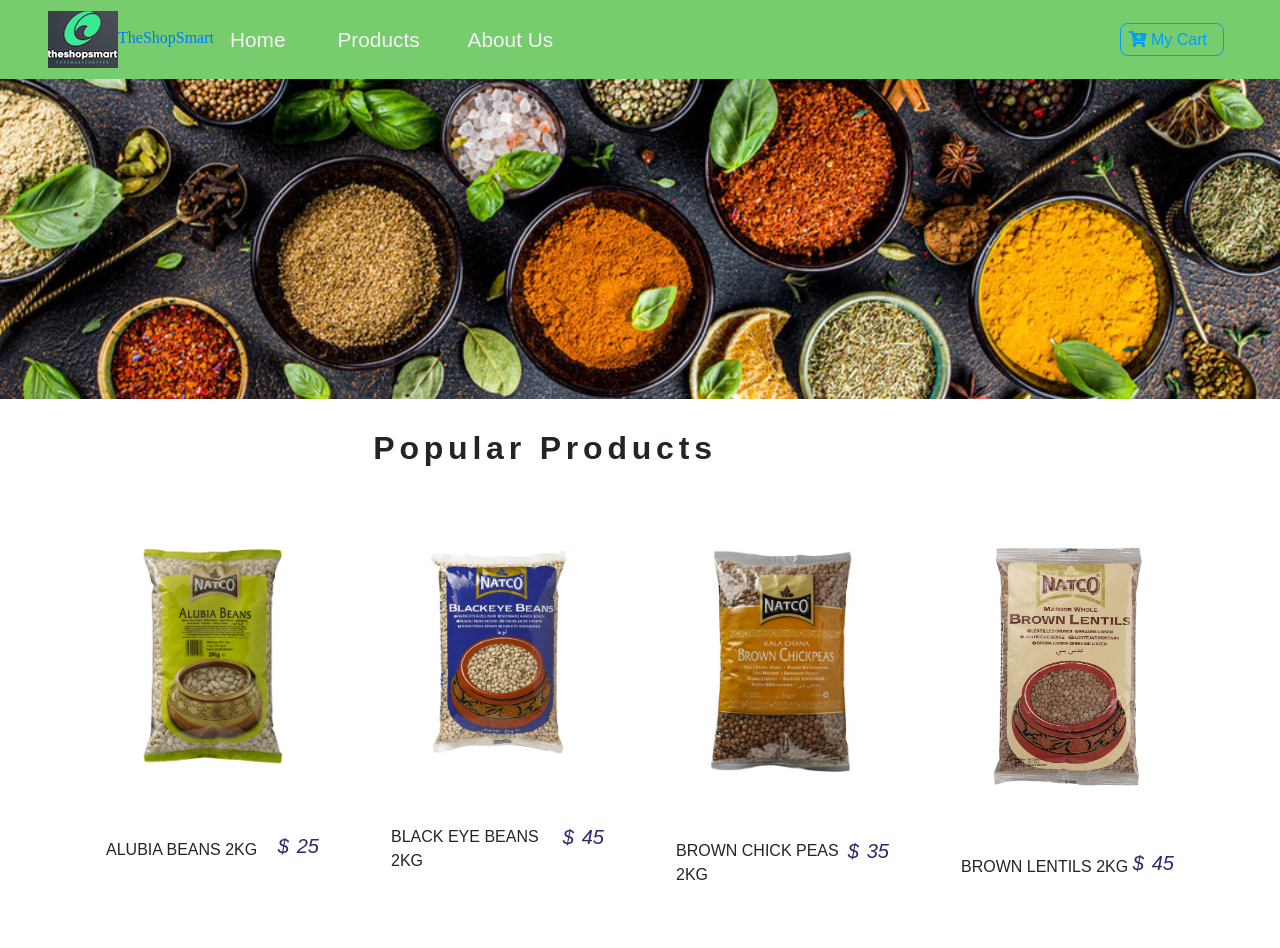
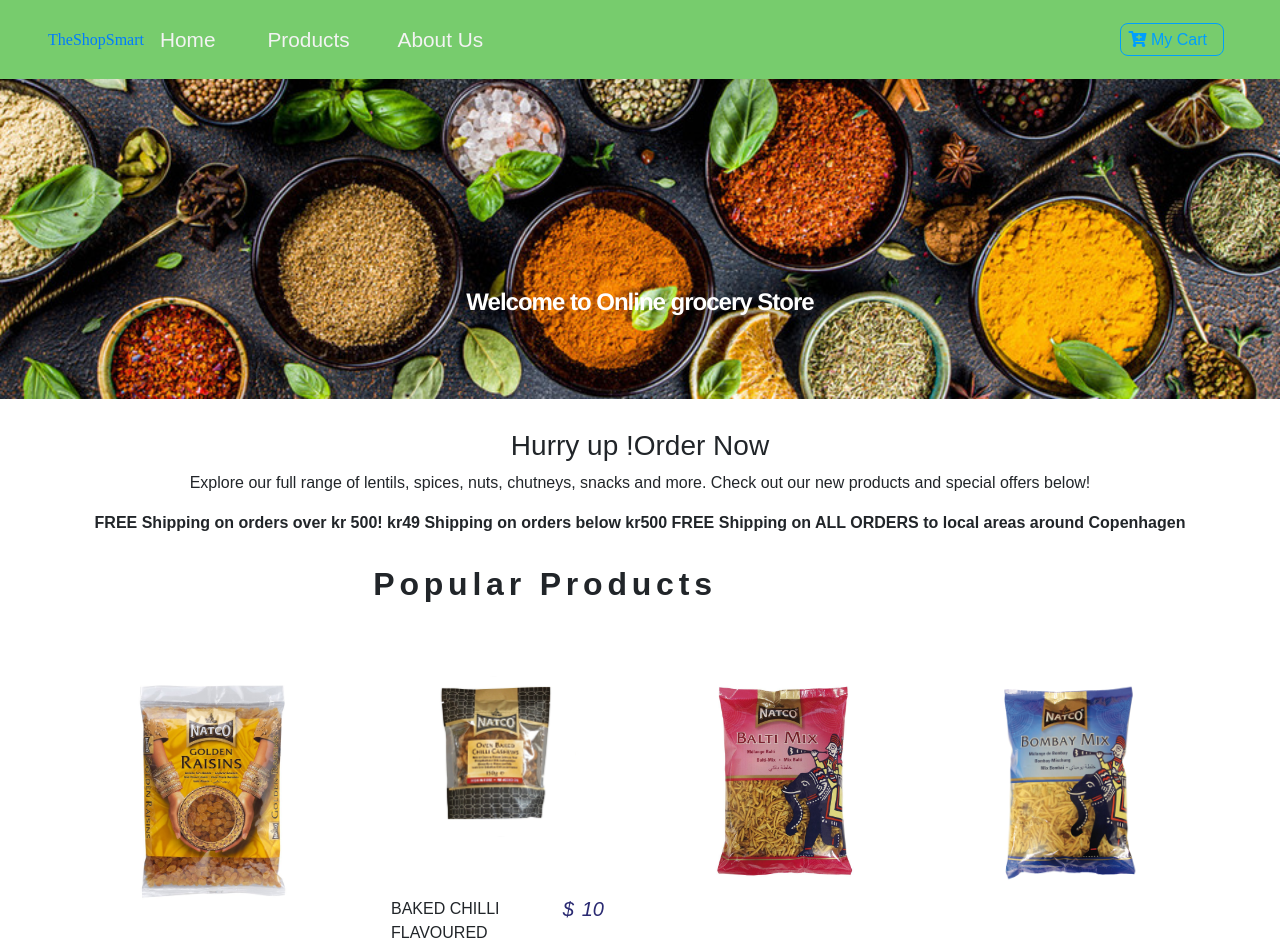
Before and after one commit to kaur2605/React-Ecommerce-Website, a React (Create React App) app: page / in a window 1280 px wide. Shown: the top 948 px of the page. Built offline with nearby package versions, Linux system fonts and the light colour scheme.

Commit message:
special product added

```diff
--- a/src/App.css
+++ b/src/App.css
@@ -60,5 +60,28 @@
 
 .logo{
 
-  font-family: "cursive";
+  font-family: "Cambria Math";
 }
+.bann {
+  position: relative;
+  width: 100%; /* for IE 6 */
+}
+
+.welcome {
+  position: absolute;
+  top: 200px;
+
+  width: 100%;
+  text-align: center;
+}
+
+.welcome .spn {
+  color: white;
+  font: bold 24px/45px Helvetica, cursive;
+  letter-spacing: -1px;
+  padding: 10px;
+}
+.sect{
+  text-align: center;
+  margin-top:30px;
+}
--- a/src/components/BestProduct.js
+++ b/src/components/BestProduct.js
@@ -1,23 +1,120 @@
-import React, {Component} from "react"
-import Product from "./Product"
-import Title from "./Title"
-import {ProductConsumer} from "../context"
+import React, { Component } from "react"
+import { Link } from "react-router-dom"
+import styled from "styled-components"
+import { ProductConsumer } from "../context"
+import PropTypes from "prop-types"
 
 export default class BestProduct extends Component {
   render() {
+    const { id, img, price, title, inCart } = this.props.item
     return (
-      <div className="container">
-        <Title name="Popular" title="Products"></Title>
-        <div className="row">
+      <ProductWrapper className="col-9 mx-auto col-md-6 col-lg-3 my-3">
+        <div className="card">
           <ProductConsumer>
-            {(value) => {
-              return value.products.map((product) => {
-                return <Product key={product.id} product={product}></Product>
-              })
-            }}
+            {value => (
+              <div
+                className="img-container p-5"
+                onClick={() => value.handleDetail(id)}
+              >
+                <Link to="/Details">
+                  <img src={img} alt="product" className="card-img-top" />
+                </Link>
+                <button
+                  className="cart-btn"
+                  disabled={inCart ? true : false}
+                  onClick={() => {
+
+                    value.addtoCart(id); value.openModel(id);
+                  }
+                  }
+                >
+                  {inCart ? (
+                    <p className="text-capitalize mb-0">In cart</p>
+                  ) : (
+                      <i className="fas fa-cart-plus"></i>
+                    )}
+                </button>
+              </div>
+
+            )}
+
           </ProductConsumer>
+
+
+
+          <div className="card-footer d-flex justify-content-between mb-0">
+            <p className="align-self-center mb-0">{title}</p>
+            <h5 className="text-blue font-italic">
+              <span className="mr-2">$</span>
+              {price}
+            </h5>
+          </div>
         </div>
-      </div>
+      </ProductWrapper >
     )
   }
 }
+
+BestProduct.propTypes = {
+ item: PropTypes.shape({
+    id: PropTypes.number,
+    img: PropTypes.string,
+    title: PropTypes.string,
+    price: PropTypes.number,
+    inCart: PropTypes.bool
+  }).isRequired
+};
+
+const ProductWrapper = styled.div`
+
+.card{
+  border-color: transparent;
+  transition:all 1s linear;
+}
+.card-footer{
+  background:transparent;
+  transition:all 1s linear;
+  border-top:transparent;
+}&hover{
+  .card{
+    border: 0.04 solid black;
+  }
+}
+
+.img-container {
+  position: relative;
+  overflow:hidden;
+}
+.card-img-top {
+  transition: all 1s linear;
+}
+
+.img-container:hover .card-img-top
+{
+  transform: scale(1.2);
+}
+
+
+.cart-btn{
+position: absolute;
+bottom:0;
+right:0;
+padding: 0.3rem, 0.6rem;
+background: var(--lightgreen);
+font-size: 1.4rem;
+border:none;
+border-radius: 0.5rem 0 0 0;
+transform: translate(100%,100%);
+transition:all 1s linear;
+}
+.img-container:hover .cart-btn{
+  transform: translate(0,0);
+}
+
+
+.cart-btn:hover {
+  color: var(--lightblue);
+  cursor:pointer
+}
+
+`;
--- /dev/null
+++ b/src/components/BestProductList.js
@@ -0,0 +1,24 @@
+import React, {Component} from "react"
+import BestProduct from "./BestProduct"
+import Title from "./Title"
+import {ProductConsumer} from "../context"
+
+export default class BestProductList extends Component {
+  render() {
+    return (
+      <div className="container">
+        <Title name="Popular" title="Products"></Title>
+        <div className="row">
+          <ProductConsumer>
+            {(value) => {
+              return value.items.map((item) => {
+                console.log(item.id)
+                return <BestProduct key={item.id} item={item}></BestProduct>
+              })
+            }}
+          </ProductConsumer>
+        </div>
+      </div>
+    )
+  }
+}
--- a/src/components/Home.js
+++ b/src/components/Home.js
@@ -1,12 +1,29 @@
 import React from "react"
 import ric from "../ric.jpg"
-import BestProduct from "./BestProduct"
+import BestProductList from "./BestProductList"
 
 export default function Home() {
   return (
     <div>
-      <img src={ric} width="100%"></img>
-      <BestProduct />
+      <div class="bann">
+        <img src={ric} alt="log" width="100%"></img>
+        <h2 className="welcome">
+          <span class="spn">Welcome to Online grocery Store</span>
+        </h2>
+      </div>
+      <div className="sect">
+        <h3>Hurry up !Order Now</h3>
+        <p>
+          Explore our full range of lentils, spices, nuts, chutneys, snacks and
+          more. Check out our new products and special offers below!
+        </p>
+
+        <strong>
+          FREE Shipping on orders over kr 500! kr49 Shipping on orders below
+          kr500 FREE Shipping on ALL ORDERS to local areas around Copenhagen
+        </strong>
+      </div>
+      <BestProductList />
     </div>
   )
 }
--- a/src/components/Navbar.js
+++ b/src/components/Navbar.js
@@ -2,14 +2,12 @@
 import {Link} from "react-router-dom"
 import styled from "styled-components"
 import ButtonBox from "./Button"
-import log from "../log.png"
 
 export default class Navbar extends Component {
   render() {
     return (
       <Navwrapper className="navbar navbar-expand-sm  bg-primary px-sm-5">
         <Link to="/" className="logo">
-          <img src={log} />
           <span className="logo">TheShopSmart</span>
         </Link>
         <Link to="/" className="nav-link text-dark">
--- a/src/context.js
+++ b/src/context.js
@@ -1,10 +1,11 @@
 import React, { Component } from "react";
-import { storeProducts, detailProduct } from "./data";
+import { storeProducts, detailProduct ,specialProducts} from "./data";
 
 const ProductContext = React.createContext();
 
 export default class ProductProvider extends Component {
   state = {
+    items:[],
     products: [],
     detailProduct: detailProduct,
     cart: [],
@@ -17,9 +18,23 @@
 
   componentDidMount() {
     this.setProduct();
+    this.setitem();
   }
+
+setitem = ()=>{
+  let tempitem = [];
+  specialProducts.forEach(item => {
+    let oneitem = { ...item };
+    tempitem = [...tempitem, oneitem];
+  })
+  console.log(tempitem);
+  this.setState(
+    () => {
+      return { items: tempitem}
+    })
+}
+
   setProduct = () => {
-
     let tempProduct = [];
     storeProducts.forEach(item => {
       let singleitem = { ...item };
@@ -28,7 +43,7 @@
 
     this.setState(
       () => {
-        return { products: tempProduct }
+        return { products: tempProduct}
       })
   }
 
--- a/src/data.js
+++ b/src/data.js
@@ -196,8 +196,20 @@
     count: 0,
     total: 0
   }];
+  export const detailProduct = {
+    id: 1,
+    title: "Google Pixel - Black",
+    img: "img/product-1.png",
+    price: 10,
+    company: "google",
+    info:
+      "Lorem ipsum dolor amet offal butcher quinoa sustainable gastropub, echo park actually green juice sriracha paleo. Brooklyn sriracha semiotics, DIY coloring book mixtape craft beer sartorial hella blue bottle. Tote bag wolf authentic try-hard put a bird on it mumblecore. Unicorn lumbersexual master cleanse blog hella VHS, vaporware sartorial church-key cardigan single-origin coffee lo-fi organic asymmetrical. Taxidermy semiotics celiac stumptown scenester normcore, ethical helvetica photo booth gentrify.",
+    inCart: false,
+    count: 0,
+    total: 0,
+  }
 
-export const detailProduct = [
+export const specialProducts = [
   {
     id: 1,
     title: "GOLDEN RAISINS 100G",
@@ -208,7 +220,7 @@
       "Also known as sultanas, they can be used in salads, rice dishes, and with vegetables such as cauliflower. They have a full, fruity flavour and are made from grapes.",
     inCart: false,
     count: 0,
-    total: 0
+    total: 0,
   },
 
   {
@@ -221,7 +233,7 @@
       "Perfect for snacking! These baked cashews are a healthier kind of snack as they have less oil than their fried versions.",
     inCart: false,
     count: 0,
-    total: 0
+    total: 0,
   },
 
   {
@@ -230,11 +242,10 @@
     img: "img/item-3.jpg",
     price: 10,
     company: "NATCO",
-    info:
-      "Perfect taste for your mouth.",
+    info: "Perfect taste for your mouth.",
     inCart: false,
     count: 0,
-    total: 0
+    total: 0,
   },
 
   {
@@ -247,7 +258,7 @@
       "Bombay mix or Chiwda is an authentic Indian snack mix consisting of a mix of spicy fried lentils, peanuts, chickpea flour ghatia, corn and peas. This delicious snack can be enjoyed anytime, and is great for serving at parties.",
     inCart: false,
     count: 0,
-    total: 0
+    total: 0,
   },
 
   {
@@ -256,11 +267,10 @@
     img: "img/item-5.jpg",
     price: 10,
     company: "NATCO",
-    info:
-      "Perfect for snacking!",
+    info: "Perfect for snacking!",
     inCart: false,
     count: 0,
-    total: 0
+    total: 0,
   },
 
   {
@@ -269,11 +279,10 @@
     img: "img/item-6.jpg",
     price: 30,
     company: "NATCO",
-    info:
-      "A sweet snack made from peanuts.",
+    info: "A sweet snack made from peanuts.",
     inCart: false,
     count: 0,
-    total: 0
+    total: 0,
   },
 
   {
@@ -286,7 +295,7 @@
       "Premium quality jumbo pistachio nuts, perfectly roasted and salted to make the ultimate snack.",
     inCart: false,
     count: 0,
-    total: 0
+    total: 0,
   },
 
   {
@@ -295,11 +304,10 @@
     img: "img/item-8.jpg",
     price: 20,
     company: "NATCO",
-    info:
-      "A delicious moreish snack.",
+    info: "A delicious moreish snack.",
     inCart: false,
     count: 0,
-    total: 0
+    total: 0,
   },
 
   {
@@ -312,7 +320,7 @@
       "The ready mixed base for all Biryani rice dishes. Can be used for Vegetable, Meat or Chicken Biryanis",
     inCart: false,
     count: 0,
-    total: 0
+    total: 0,
   },
 
   {
@@ -325,7 +333,7 @@
       "The ready mixed base for all Chicken curries. Alternatively sprinkle a little on the skin of roasting chicken or sprinkle lightly as a seasoning.",
     inCart: false,
     count: 0,
-    total: 0
+    total: 0,
   },
 
   {
@@ -338,7 +346,7 @@
       "A spice mixture to help you create a delicious meat dish. Ingredients: Coriander, chillies, turmeric, garlic, ginger, gram flour, cumin, cinnamon, black pepper, bay-leaves, fennel, fenugreek, mango powder, salt.",
     inCart: false,
     count: 0,
-    total: 0
+    total: 0,
   },
 
   {
@@ -351,5 +359,6 @@
       "Pavbhaji is a very slow cooked mixed vegetable dish. This spice mixture will help you bring the perfect seasoning to the dish. Contains red chilli, coriander, cumin, cassia, ginger, cloves, black pepper, bay leaves, caraway, mango powder, star anise and salt.",
     inCart: false,
     count: 0,
-    total: 0
-  }];
+    total: 0,
+  },
+]
```
